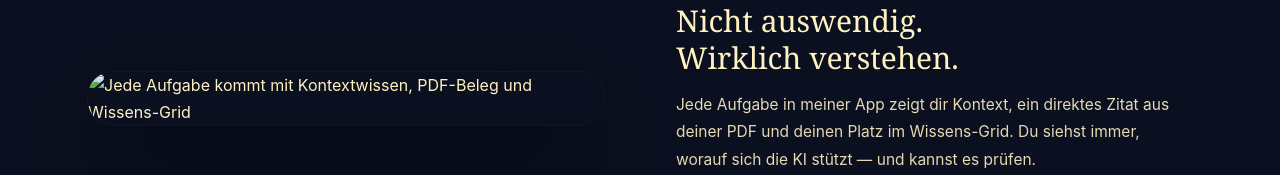
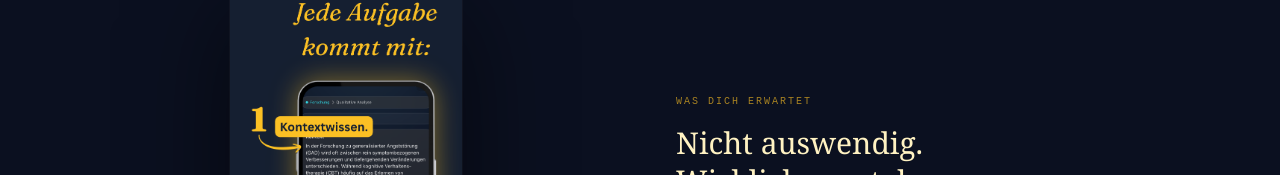
Before and after one commit to nt-builds/encognition-website, a plain HTML site: page betatest/fh-erfurt.html in a window 1280 px wide. Shown: the part 2555-2730 px from the top of the page. Drawn offline with Linux system fonts and the light colour scheme.

Commit message:
Fix image paths in betatest pages

```diff
--- a/betatest/fh-erfurt.html
+++ b/betatest/fh-erfurt.html
@@ -128,7 +128,7 @@
 <div class="section reveal">
   <div class="feature-row">
     <div class="feature-img-wrap">
-      <img class="feature-img" src="screen5.png" alt="Jede Aufgabe kommt mit Kontextwissen, PDF-Beleg und Wissens-Grid">
+      <img class="feature-img" src="../screen5.png" alt="Jede Aufgabe kommt mit Kontextwissen, PDF-Beleg und Wissens-Grid">
     </div>
     <div class="feature-body">
       <p class="feature-kicker">Was dich erwartet</p>
```
Also changed, not shown: betatest/general.html (+1 -1 lines), betatest/ilmenau.html (+1 -1 lines), betatest/planet-comics.html (+1 -1 lines), betatest/schmalkalden.html (+1 -1 lines), betatest/uni-erfurt.html (+1 -1 lines), betatest/weimar.html (+1 -1 lines).
